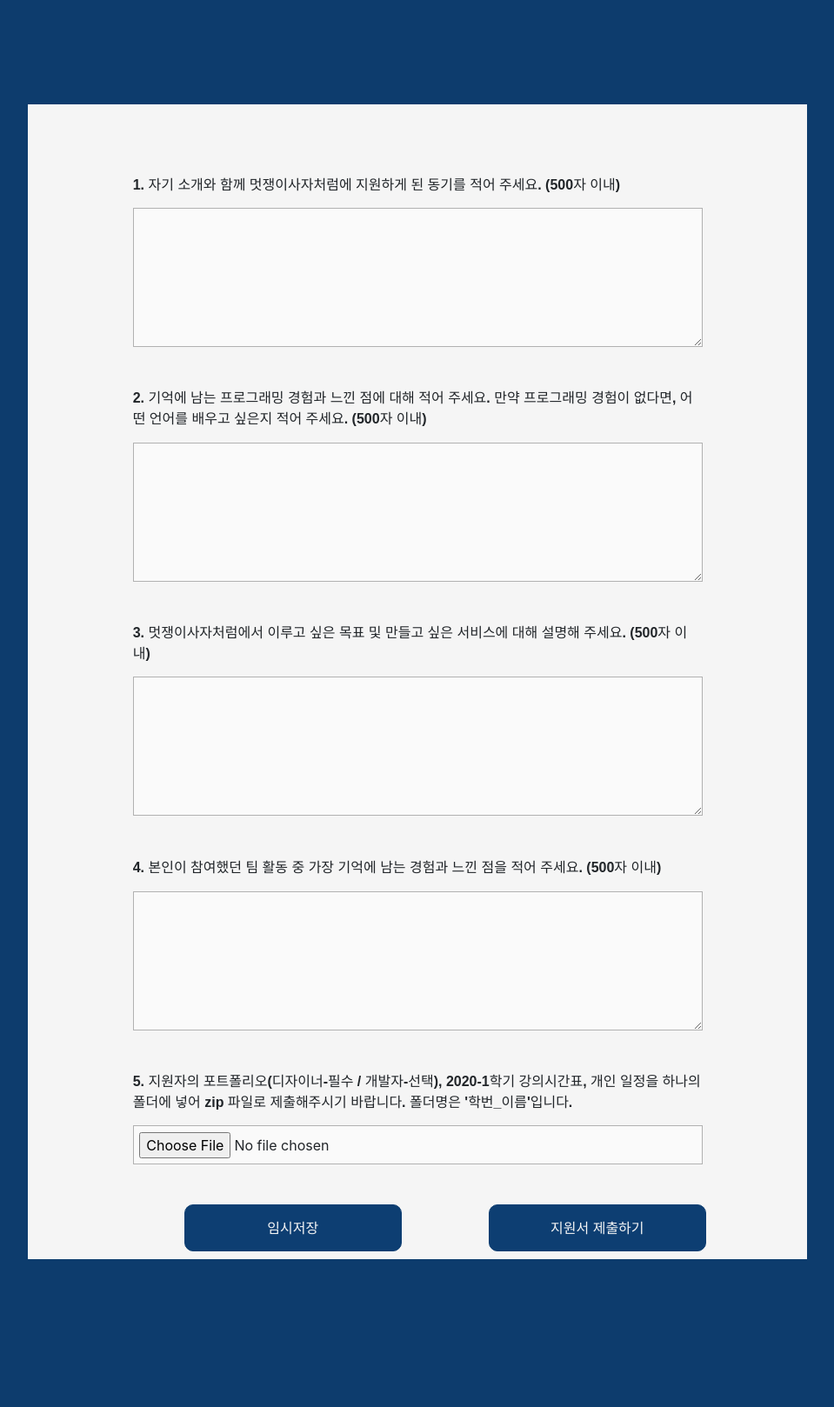
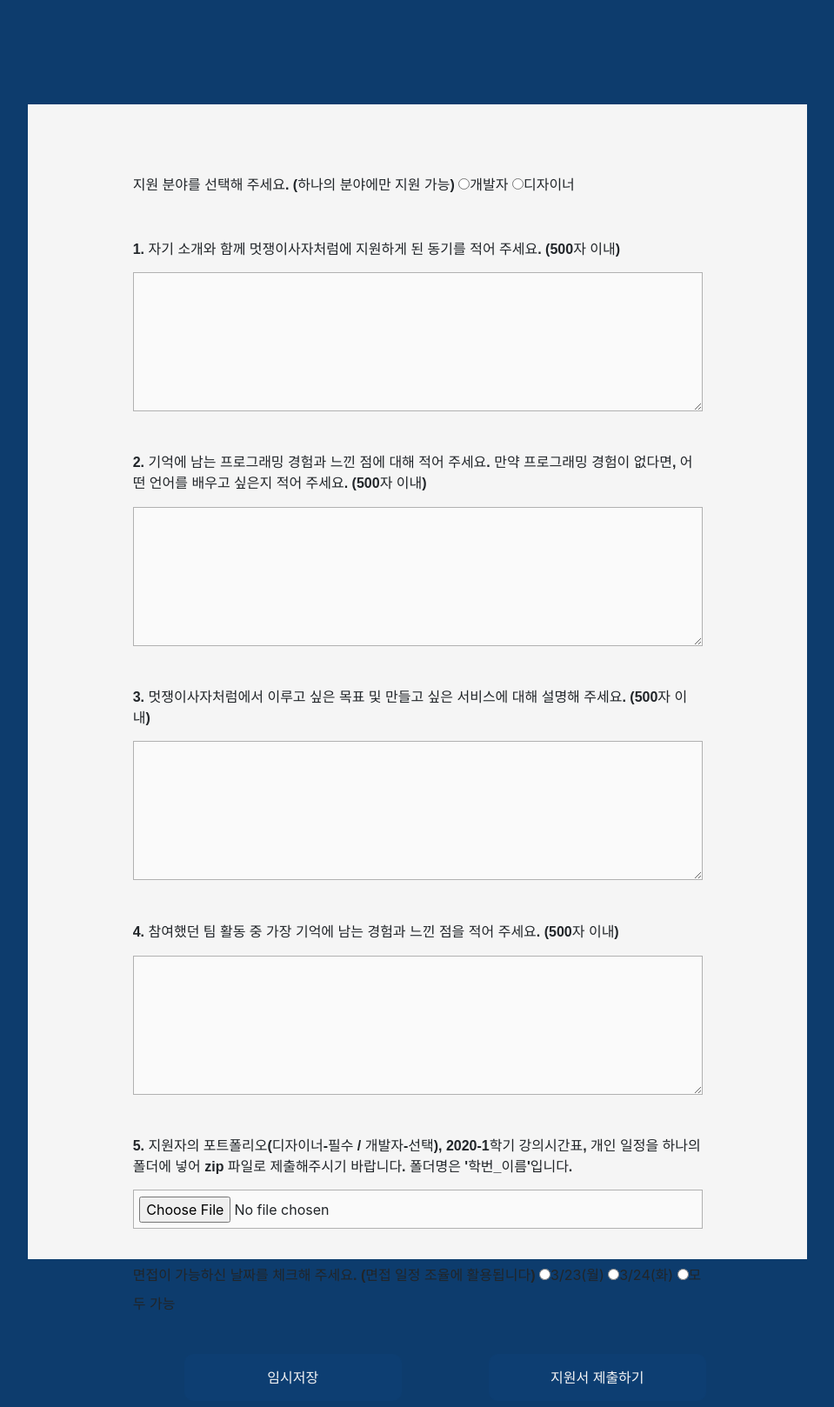
Before and after one commit to likelionmju/likelion-mju.com, a Django app: page /apply/ in a window 1280 px wide. Shown: the part 382-2000 px from the top of the page at 87% size, without its empty margins (134-1093 px from the left). Before the commit the page ends 1830 px from the top, so only its background shows below. Run offline with Django 3.2, Linux system fonts and the light colour scheme; the visitor is signed in with stand-in values (Sample User, id 1); data that the repository does not hold is empty; some libraries are stand-ins or nearby versions.

Commit message:
Edit Register.html & apply.html/css

```diff
--- a/page/static/page/css/apply.css
+++ b/page/static/page/css/apply.css
@@ -106,6 +106,7 @@ form{
   color: whitesmoke;
   width: 250px;
 }
+
 .submit {
   grid-column: 2;
   line-height: 50px;
@@ -176,8 +177,8 @@ form{
   form{
     background-color: whitesmoke;
     width: 90%;
-    height: 90rem;
-    margin-left: 3%;
+    height: 95rem;
+    margin-left: 5.5%;
     margin-right: 3%;
     margin-bottom: 5%;
     margin-top: 3%;
@@ -195,7 +196,6 @@ form{
     padding: 10%;
   }
 
-
   .save {
     grid-column: 1;
     grid-row: 1;
@@ -207,6 +207,7 @@ form{
     color: whitesmoke;
     width: 250px;
   }
+
   .submit {
     grid-column: 1;
     grid-row: 2;
--- a/page/templates/apply.html
+++ b/page/templates/apply.html
@@ -21,7 +21,7 @@
         <div class="wrapper">
 
           <div class="logo"><img src="{% static 'page/images/likelionmju_logo.png' %}"></div>
-          <div class="explain"><span class="title_name">멋쟁이 사자처럼 at 명지대 신청서</span><br><br><span class="explain_title">지원 시 유의사항</span>
+          <div class="explain"><span class="title_name">멋쟁이 사자처럼 at 명지대(서울) 8기 지원서</span><br><br><span class="explain_title">지원 시 유의사항</span>
             <p class="explain_cotent">
             1. 멋쟁이사자처럼 at 명지대(서울) 8기에 지원하기 위해서는 회원가입과 로그인이 필요합니다.<br>
             2. 회원가입은 '명지대(서울) 8기 지원'을 위함이며, 멋쟁이사자처럼 본부에 등록하는 것이 아님을 알려드립니다.<br>
@@ -41,6 +41,12 @@
                     name="apply">
 
                 <div class="input-box">
+                    <label for="id_answer0">지원 분야를 선택해 주세요. (하나의 분야에만 지원 가능)</label>
+                    <input type="radio" name="id_answer0" required="required">개발자
+                    <input type="radio" name="id_answer0" required="required">디자이너
+                </div>
+
+                <div class="input-box">
                     <label for="id_answer1">1. 자기 소개와 함께 멋쟁이사자처럼에 지원하게 된 동기를 적어 주세요. (500자 이내)</label>
                     <textarea name="answer1" id="id_answer1" required="required">{{ answer1 }}</textarea>
                 </div>
@@ -56,20 +62,27 @@
                 </div>
 
                 <div class="input-box">
-                    <label for="id_answer4">4. 본인이 참여했던 팀 활동 중 가장 기억에 남는 경험과 느낀 점을 적어 주세요. (500자 이내)</label>
+                    <label for="id_answer4">4. 참여했던 팀 활동 중 가장 기억에 남는 경험과 느낀 점을 적어 주세요. (500자 이내)</label>
                     <textarea name="answer4" id="id_answer4" required="required">{{ answer4 }}</textarea>
                 </div>
+
                 <div class="input-box">
                     <label for="id_answer5">5. 지원자의 포트폴리오(디자이너-필수 / 개발자-선택), 2020-1학기 강의시간표, 개인 일정을 하나의 폴더에 넣어 zip 파일로 제출해주시기 바랍니다.
                         폴더명은 '학번_이름'입니다.</label>
                     <input class="file" type="file" name="file" id="id_file" onchange="checkSize(this)">
                 </div>
+
+                <div class="input-box">
+                    <label for="id_answer6">면접이 가능하신 날짜를 체크해 주세요. (면접 일정 조율에 활용됩니다)</label>
+                    <input type="radio" name="id_answer6" required="required">3/23(월)
+                    <input type="radio" name="id_answer6" required="required">3/24(화)
+                    <input type="radio" name="id_answer6" required="required">모두 가능
+                </div>
+
                 <div class="btn">
-
                   <button class="save" type="submit" name="btn" value="save" class="btn_line">임시저장</button>
                   <button class="submit" type="submit" name="btn" value="submit" class="btn_line">지원서 제출하기</button>
                 </div>
-
             </form>
         </div>
     </main>
```
Also changed, not shown: account/templates/register.html (+3 -11 lines).
